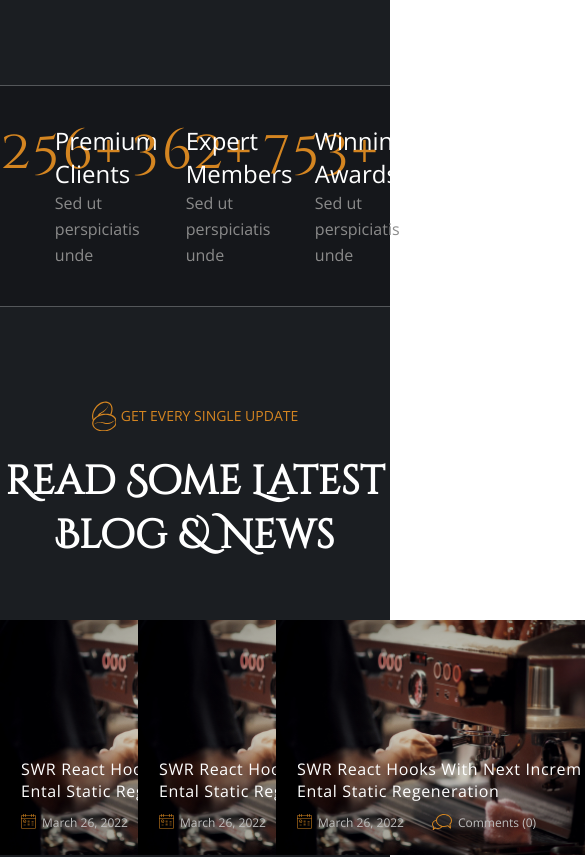
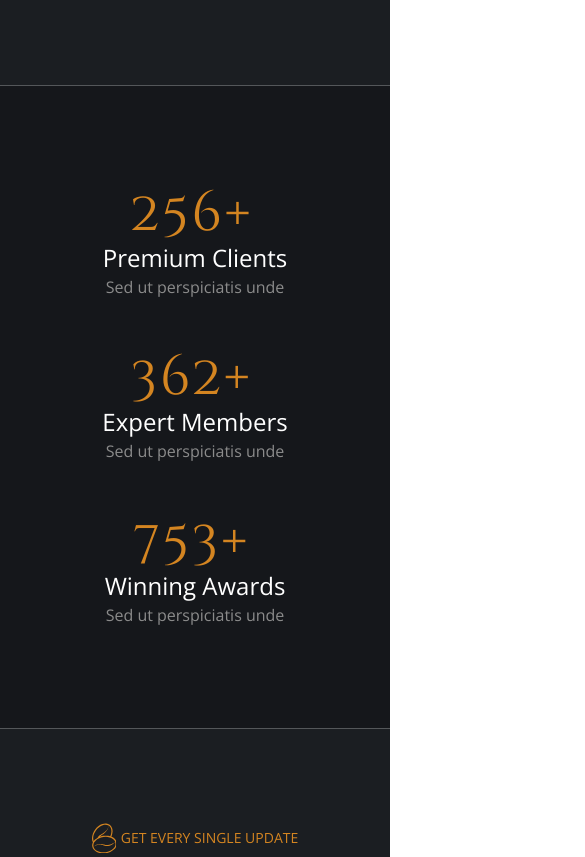
Before and after one commit to Komron-Mirzo/coffee-react-app-main, a React (Create React App) app: page / in a window 390 px wide. Shown: the part 8120-8977 px from the top of the page, 585 px wide, since content can reach past the window. Built offline with nearby package versions, Linux system fonts and the light colour scheme.

Commit message:
Blog and Stats section made responsive

```diff
--- a/src/components/Blog/Blog.css
+++ b/src/components/Blog/Blog.css
@@ -1,6 +1,5 @@
 .blog-container {
-    padding-top: 90px;
-    padding-bottom: 90px;
+    padding: 90px 10px;
 }
 
 .blog-content {
@@ -35,7 +34,7 @@
 .blog-card {
     padding: 21px;
     height: 235px;
-    width: 350px;
+    max-width: 350px;
     display: flex;
     flex-direction: column;
     justify-content: flex-end;
@@ -61,3 +60,38 @@
 .blog-meta span {
     height: auto;
 }
+
+
+@media (max-width: 918px) {
+
+    .blog-meta {
+        flex-direction: column;
+        gap: 8px
+    }
+
+    .blog-posts {
+        gap: 15px;
+    }
+
+}
+
+@media (max-width: 610px) {
+
+    .blog-posts {
+        flex-direction: column;
+        gap: 40px;
+    }
+
+    .blog-posts span {
+        margin-left: auto;
+        margin-right: auto;
+    }
+
+    .blog-meta {
+        flex-direction: row;
+    }
+
+    .blog-card>h2 {
+        text-align: center;
+    }
+}
--- a/src/components/Blog/Blog.js
+++ b/src/components/Blog/Blog.js
@@ -30,9 +30,9 @@ function Blog() {
                 <div className="blog-posts">
                     <span><BlogCard background={blog1} mainText="SWR React Hooks With Next Increm Ental Static Regeneration" iconCalendar={<CalendarIcon
                     />} textCalendar="March 26, 2022" iconComment={<CommentIcon />} textComment="Comments (0)" /></span>
-                    <span><BlogCard background={blog1} mainText="SWR React Hooks With Next Increm Ental Static Regeneration" iconCalendar={<CalendarIcon
+                    <span><BlogCard background={blog2} mainText="Decisions For Building Flexible Components DevTools Browser" iconCalendar={<CalendarIcon
                     />} textCalendar="March 26, 2022" iconComment={<CommentIcon />} textComment="Comments (0)" /></span>
-                    <span><BlogCard background={blog1} mainText="SWR React Hooks With Next Increm Ental Static Regeneration" iconCalendar={<CalendarIcon
+                    <span><BlogCard background={blog3} mainText="SWR React Hooks With Next Increm Ental Static Regeneration" iconCalendar={<CalendarIcon
                     />} textCalendar="March 26, 2022" iconComment={<CommentIcon />} textComment="Comments (0)" /></span>
 
 
--- a/src/components/Stats/Stats.css
+++ b/src/components/Stats/Stats.css
@@ -1,7 +1,6 @@
 .stats-container {
     background: #15171B;
-    padding-top: 38px;
-    padding-bottom: 38px;
+    padding: 38px 10px;
     box-shadow: 0px 0px 0px 1px rgba(255, 255, 255, 0.25);
 }
 
@@ -32,3 +31,37 @@
     display: flex;
     justify-content: space-between;
 }
+
+
+@media (max-width: 1000px) {
+
+    .stats-card {
+        display: block;
+    }
+
+    .stats-animated-number {
+        text-align: center;
+    }
+
+    .stats-text span {
+        text-align: center;
+    }
+}
+
+
+@media (max-width: 610px) {
+
+    .stats-content {
+        flex-direction: column;
+        gap: 50px;
+    }
+
+    .stats-text span {
+        display: block;
+    }
+
+    .stats-container {
+        padding-top: 100px;
+        padding-bottom: 100px;
+    }
+}
```
